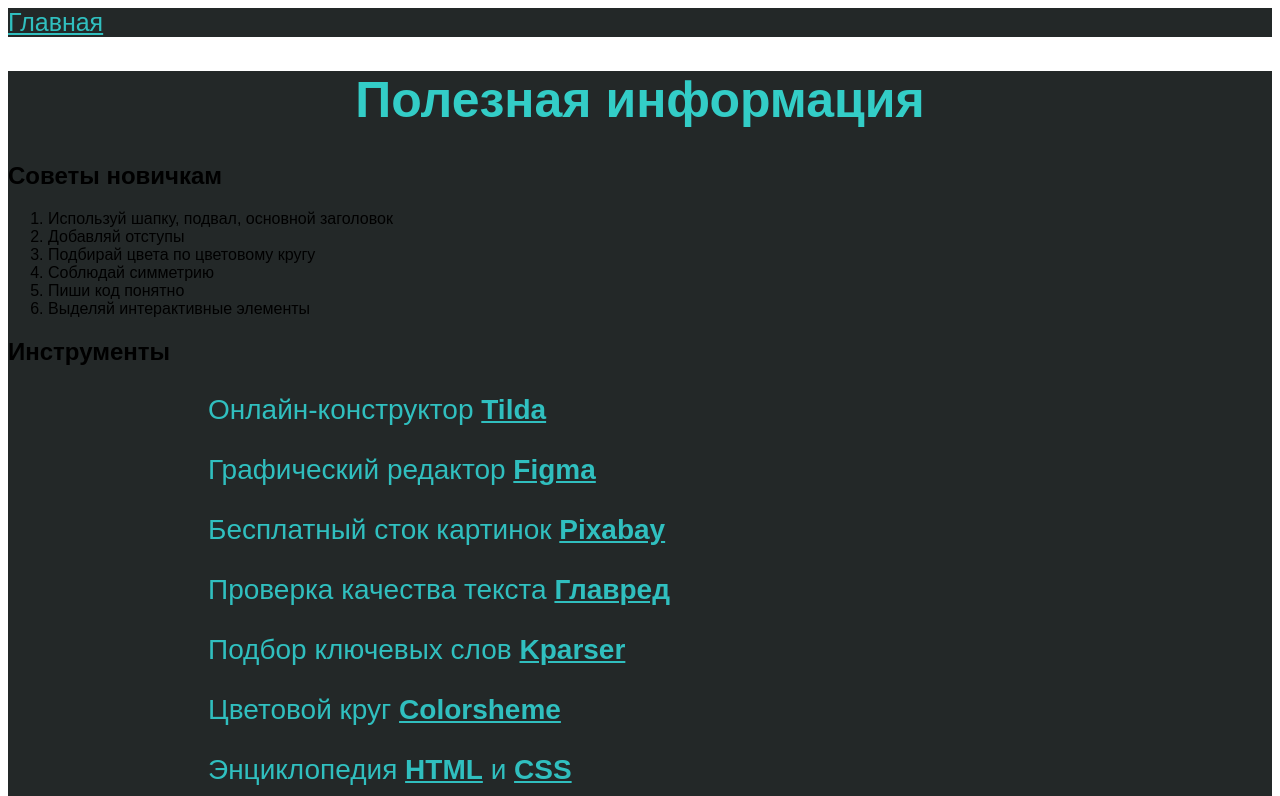
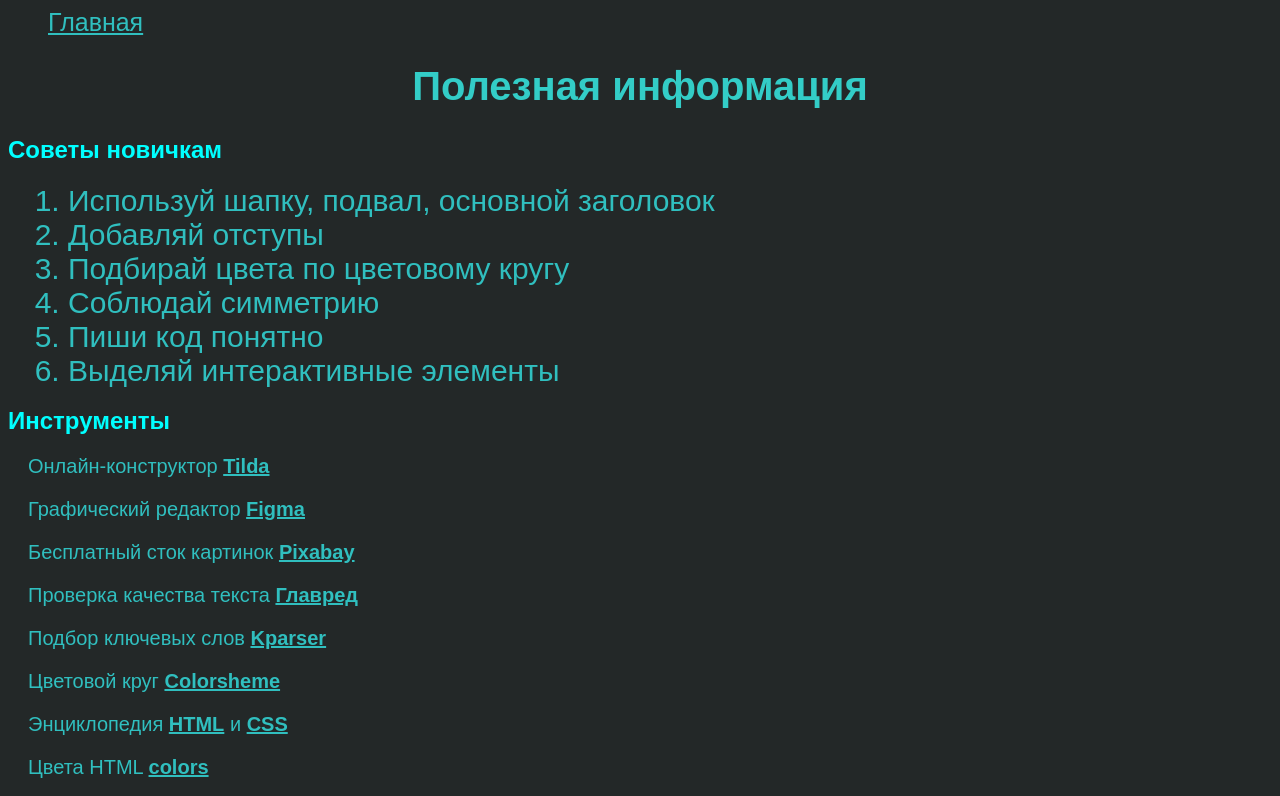
Before and after one commit to lkkFN/Loddda, a plain HTML site: page good.html in a window 1280 px wide. Shown: the top 796 px of the page. Drawn offline with Linux system fonts and the light colour scheme.

Commit message:
Update style.css

```diff
--- a/style.css
+++ b/style.css
@@ -1,11 +1,13 @@
 body {
     font-family: sans-serif;
+    background-color: #232828 ;
 }
+
 
 h1 {
     color: #33CDC7;
     text-align: center;
-    font-size: 50px;
+    font-size: 40px;
 }
 
 a {
@@ -22,14 +24,17 @@
 
 p {
     color: #30BFBF ;
-    margin-left: 200px;
-    font-size: 28px;
+    margin-left: 20px;
+    font-size: 20px;
 }
 
 main {
     background-color: #232828;
 }
 
+.social {
+    margin: 15px ;
+}
 
 a:hover {
     color: hotpink ;
@@ -41,16 +46,17 @@
     background-color: navajowhite;
 }
 
+li {
+    color: #30BFBF;
+    font-size: 30px;
+    margin-left: 20px;
+}
 
 .link-header {
     font-size: 25px;
+    margin-left: 40px;
 }
 
-.link-nav {
-    font-size: 25px;
-    margin: 15px ;
+h2 {
+    color: aqua;
 }
-
-.social {
-    margin: 15px;
-}
```
